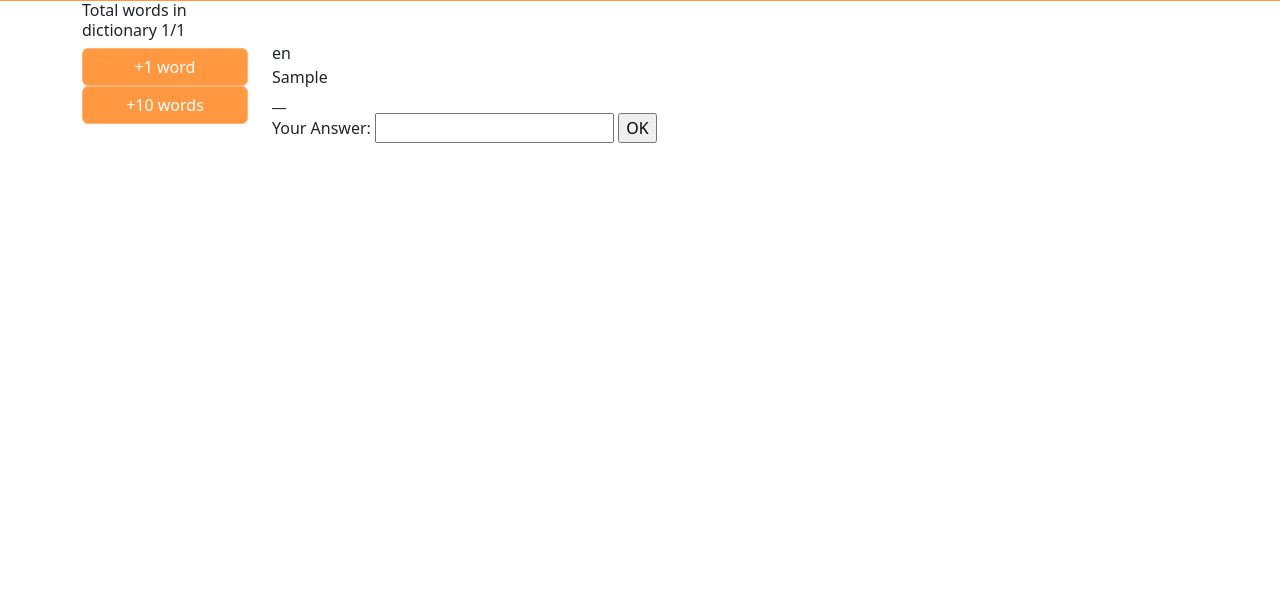
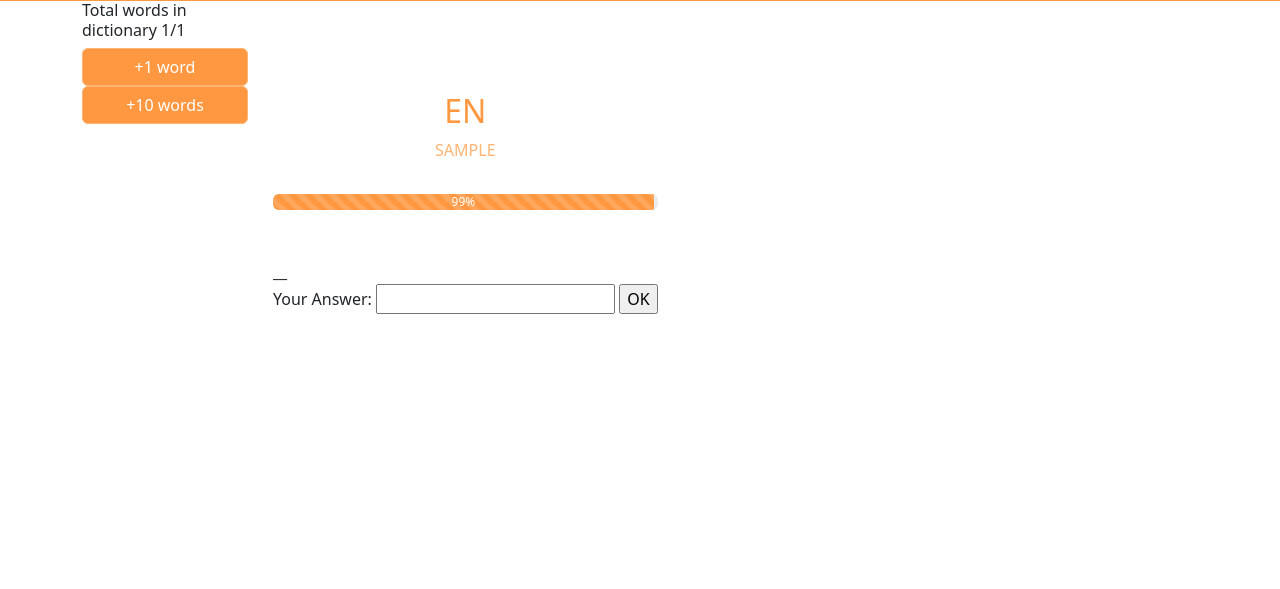
Before and after one commit to Rayvik014/convy, a Django app: page /game/ in a window 1280 px wide. Shown: the part 55-644 px from the top of the page. Run offline with Django 4.2, Linux system fonts and the light colour scheme; a user stored in the database is signed in; tables that the repository leaves empty hold one stand-in row (values such as "Sample post"); some libraries are stand-ins or nearby versions.

Commit message:
make sure it works

```diff
--- a/controls/static/css/convy.css
+++ b/controls/static/css/convy.css
@@ -27,12 +27,10 @@
     background-color: var(--color1) !important;
     border-color: var(--color1) !important;
 }
-btn-primary:visited{
+.btn-primary:visited{
     background-color: var(--color2) !important;
     border-color: var(--color1) !important;
 }
-
-
 
 header, footer {
     padding: 5px 0;
--- a/controls/templates/controls/Game.html
+++ b/controls/templates/controls/Game.html
@@ -11,11 +11,24 @@
 {% endblock %}
 
 {% block center %}
-    {{ message_from_button|linebreaks }}
-
-    <br> {{ offered_word  }}
-    <br> {{ offered_sector }}
-    <br> {{ offered_structure }}
+    <table>
+        <tr><td>
+            <br><h6 class="text-center text-uppercase color3"> {{ message_from_button|linebreaks }} </h6>
+        </td></tr>
+        <tr><td>
+            <br><br><h2 class="text-center text-uppercase color2"> {{ offered_word  }} </h2>
+        </td></tr>
+        <tr><td>
+            <h6 class="text-center text-uppercase color1"> {{ offered_sector }} </h6>
+        </td></tr>
+        <tr><td>
+            <br>
+            <div class="progress" role="progressbar" aria-label="Animated striped example" aria-valuenow="50" aria-valuemin="1" aria-valuemax="99">
+                <div class="progress-bar progress-bar-striped progress-bar-animated" style="width: {{learning_progress}}%; background-color:var(--color2) !important "> {{learning_progress}}% </div>
+            </div>
+        </td></tr>
+        <tr><td>
+            <br><br> {{ offered_structure }}
 
             <form action="answer" method="post">
                 {% csrf_token %}
@@ -24,6 +37,11 @@
                 <input name="offered_answer" type="hidden" value="{{ offered_answer }}" >
                 <input name="offered_id" type="hidden" value="{{ offered_id }}" >
                 <input type="submit" value="OK">
-        {{ message_from_answer }}
             </form>
+        </td></tr>
+        <tr><td>
+            <br>
+            <h6 class="text-center text-uppercase color3"> {{ message_from_answer }} </h6>
+        </td></tr>
+    </table>
 {% endblock %}
--- a/controls/views.py
+++ b/controls/views.py
@@ -72,6 +72,12 @@ def game(request):
     offered_sector = offered_object.sector
     offered_structure = make_word_structure(offered_object.lang2) if lang == 1 else make_word_structure(offered_object.lang1)
     offered_answer = offered_object.lang2 if lang == 1 else offered_object.lang1
+    learning_progress = 1
+    # QuerySet hasn't method .index, so using this construction for find value by index:
+    for x,y in enumerate(user_words):
+        if y == random_pick:
+            learning_progress = word_chances[x]
+    learning_progress = (-1)*learning_progress + 100 #invert the value
     return render(request, 'controls/Game.html', {
                                     'words_in_dictionary':words_in_dictionary,
                                     'message_from_answer':message_from_answer,
@@ -80,7 +86,8 @@ def game(request):
                                     'offered_answer':offered_answer,
                                     'offered_word':offered_word,
                                     'offered_sector':offered_sector,
-                                    'offered_structure':offered_structure})
+                                    'offered_structure':offered_structure,
+                                    'learning_progress':learning_progress})
 
 def make_word_structure(string):
     """Function returns the structure of word or sentence with underscores like:
```
Also changed, not shown: 1 other file. Lines whose indentation alone changed are shown as unchanged.
